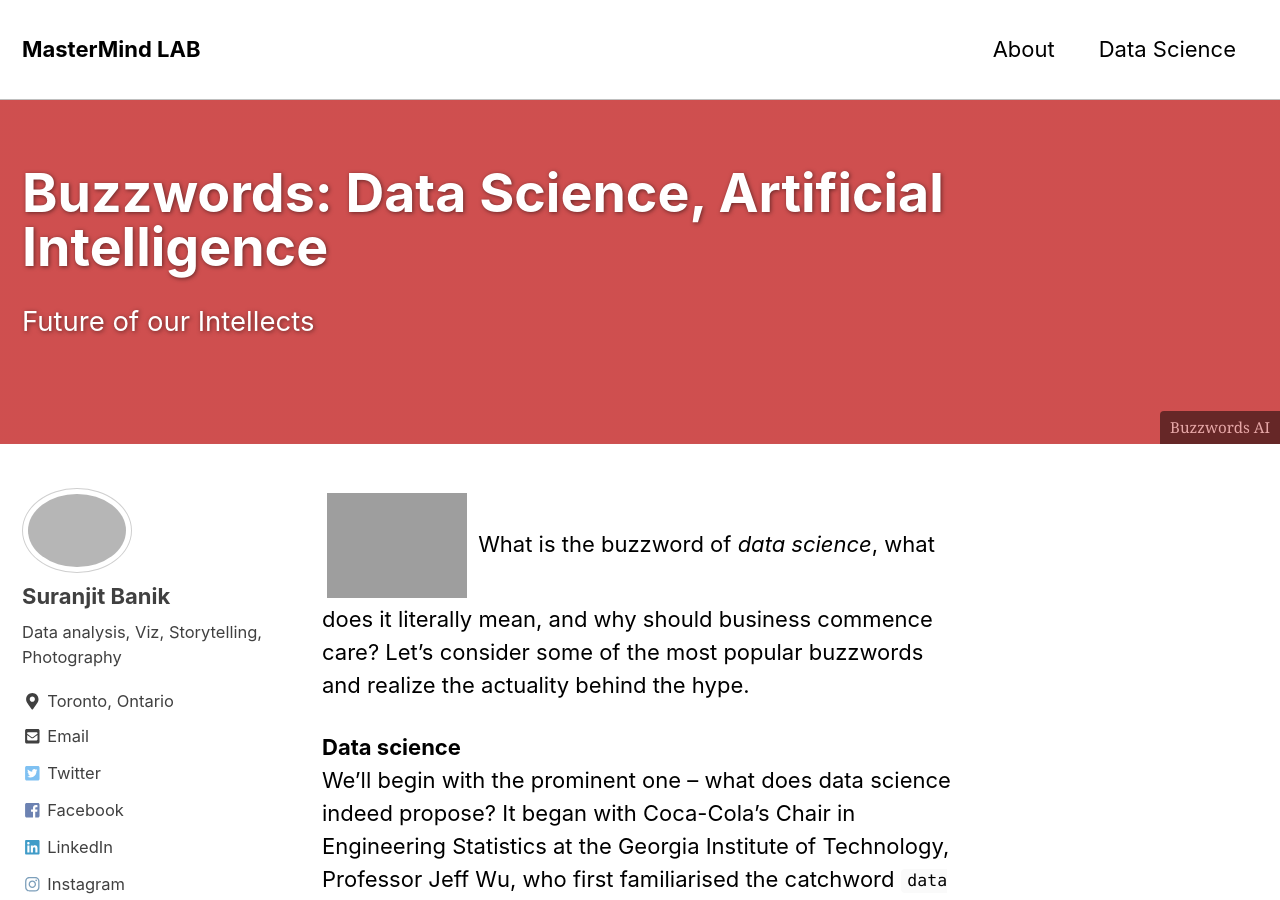
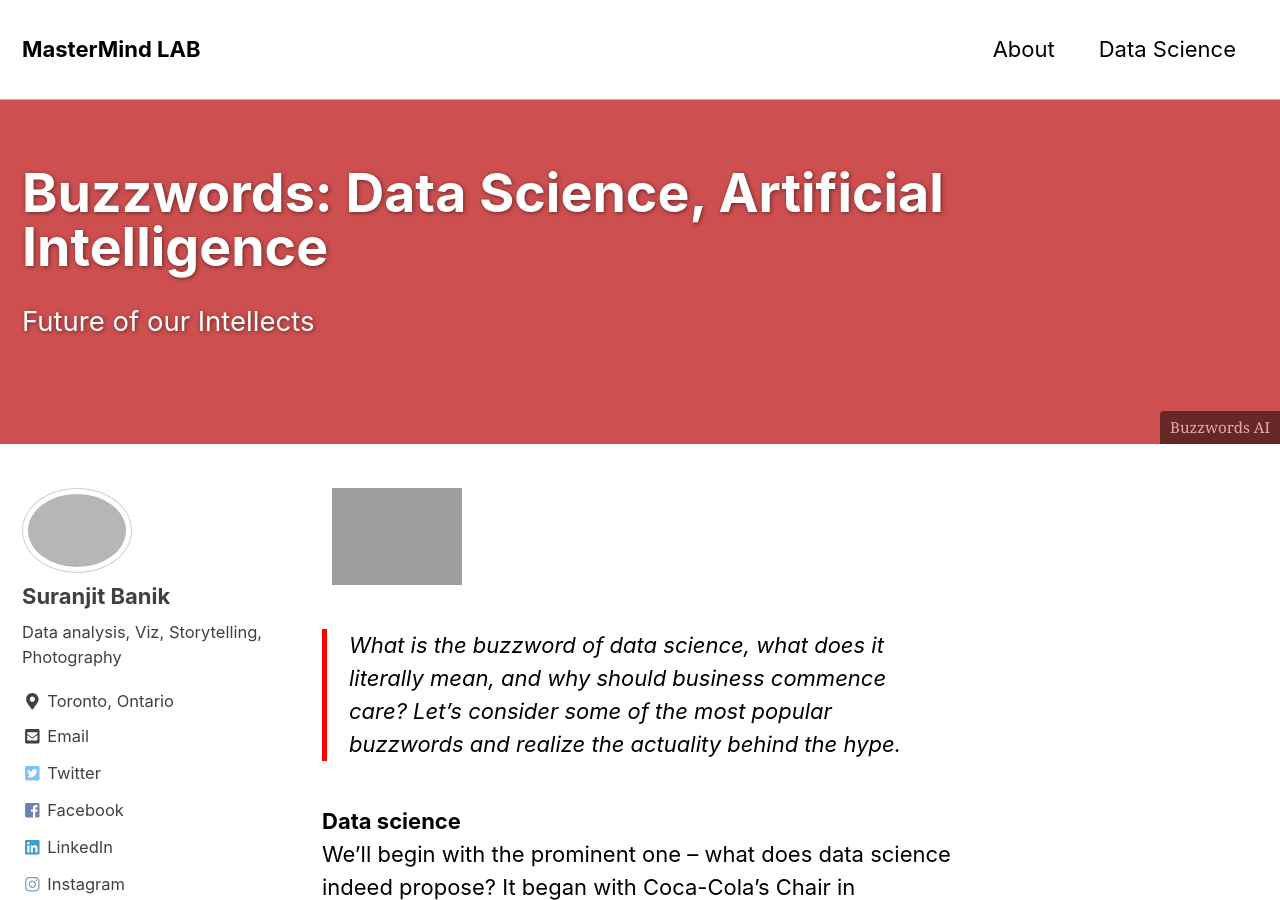
Before and after one commit to mastermindLAB/mastermindLAB.github.io, a Jekyll site: the page built from _posts/2019-03-29-DefinitionOfDataScience.md, in a window 1280 px wide and 900 px high. Built offline with Jekyll 4.4.1, drawn with Linux system fonts in a browser that asks for light colours; nearby versions of some CDN libraries.

```diff
--- a/_posts/2019-03-29-DefinitionOfDataScience.md
+++ b/_posts/2019-03-29-DefinitionOfDataScience.md
@@ -11,8 +11,8 @@
     - label: "See Projects"
       url: "https://github.com/mastermindlab"
 ---
-<img style="padding:5px 5px; align: right;" src="{{ site.url }}{{ site.baseurl }}/images/face-recognision-blog.jpg" width="150" height="150">
-What is the buzzword of _data science_, what does it literally mean, and why should business commence care? Let’s consider some of the most popular buzzwords and realize the actuality behind the hype.
+<img style="padding:0 10px; align: right;" src="{{ site.url }}{{ site.baseurl }}/images/face-recognision-blog.jpg" width="150" height="150">
+>What is the buzzword of _data science_, what does it literally mean, and why should business commence care? Let’s consider some of the most popular buzzwords and realize the actuality behind the hype.
 
 
 **Data science** <br>
```
